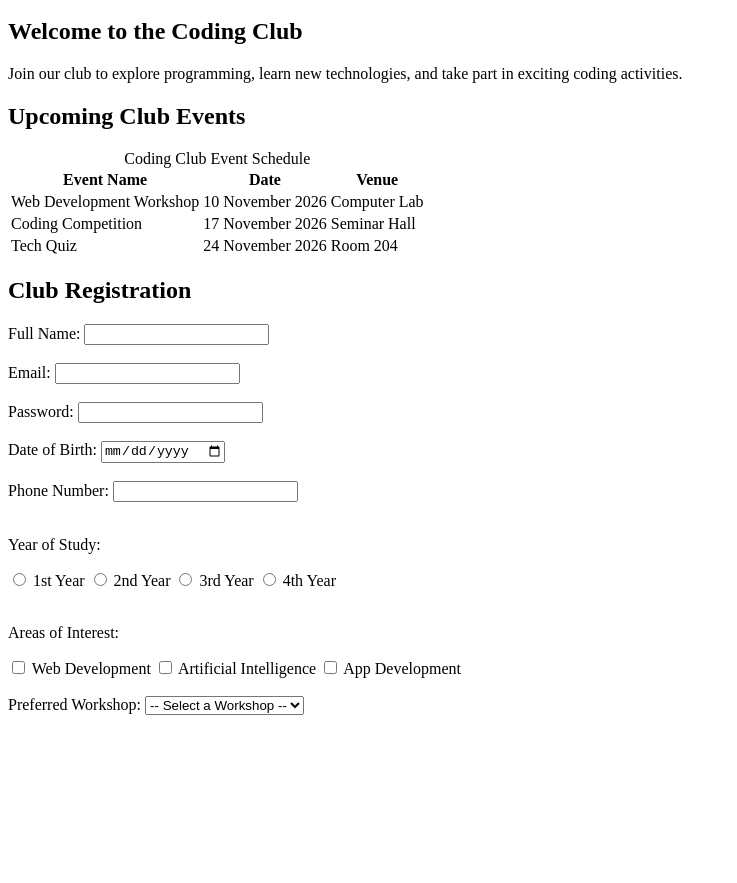
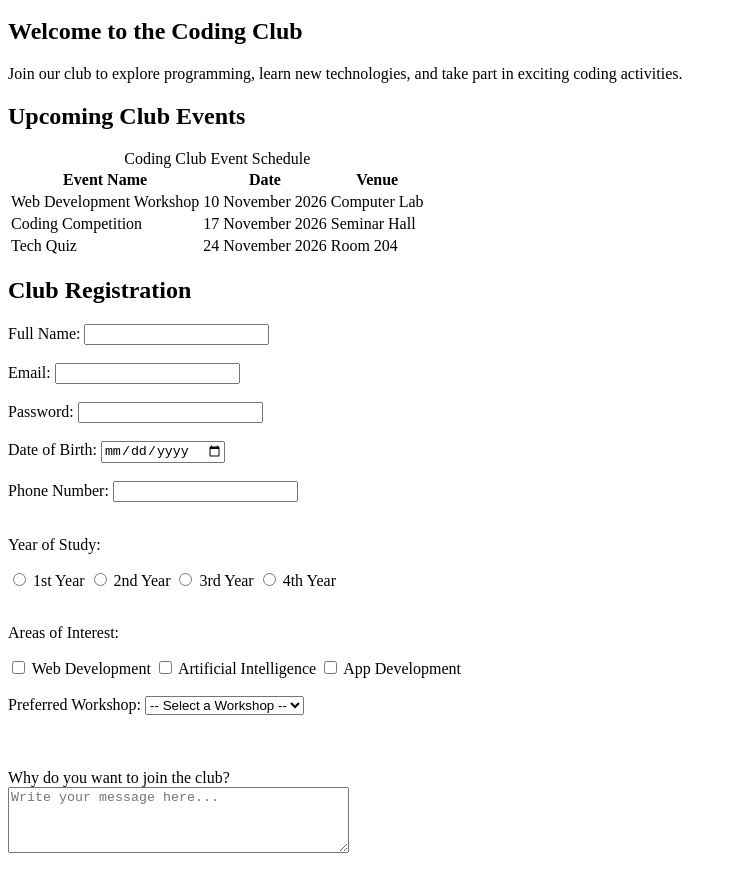
Before and after one commit to priyamvada233/Assignments, a plain HTML site: page week4/index.html in a window 1280 px wide. Shown: the part 100-983 px from the top of the page, without its empty margins (0-737 px from the left). Before the commit the page ends 841 px from the top, so only its background shows below. Drawn offline with Linux system fonts and the light colour scheme.

Commit message:
Add registration message box

```diff
--- a/week4/index.html
+++ b/week4/index.html
@@ -116,6 +116,20 @@
 
 <br><br>
 
+
+</select>
+
+<br><br>
+
+<label for="message">Why do you want to join the club?</label>
+<br>
+<textarea id="message" name="message" rows="4" cols="40" placeholder="Write your message here..."></textarea>
+
+<br><br>
+
+</form>
+
+
     </form>
 </section>
 </body>
```
